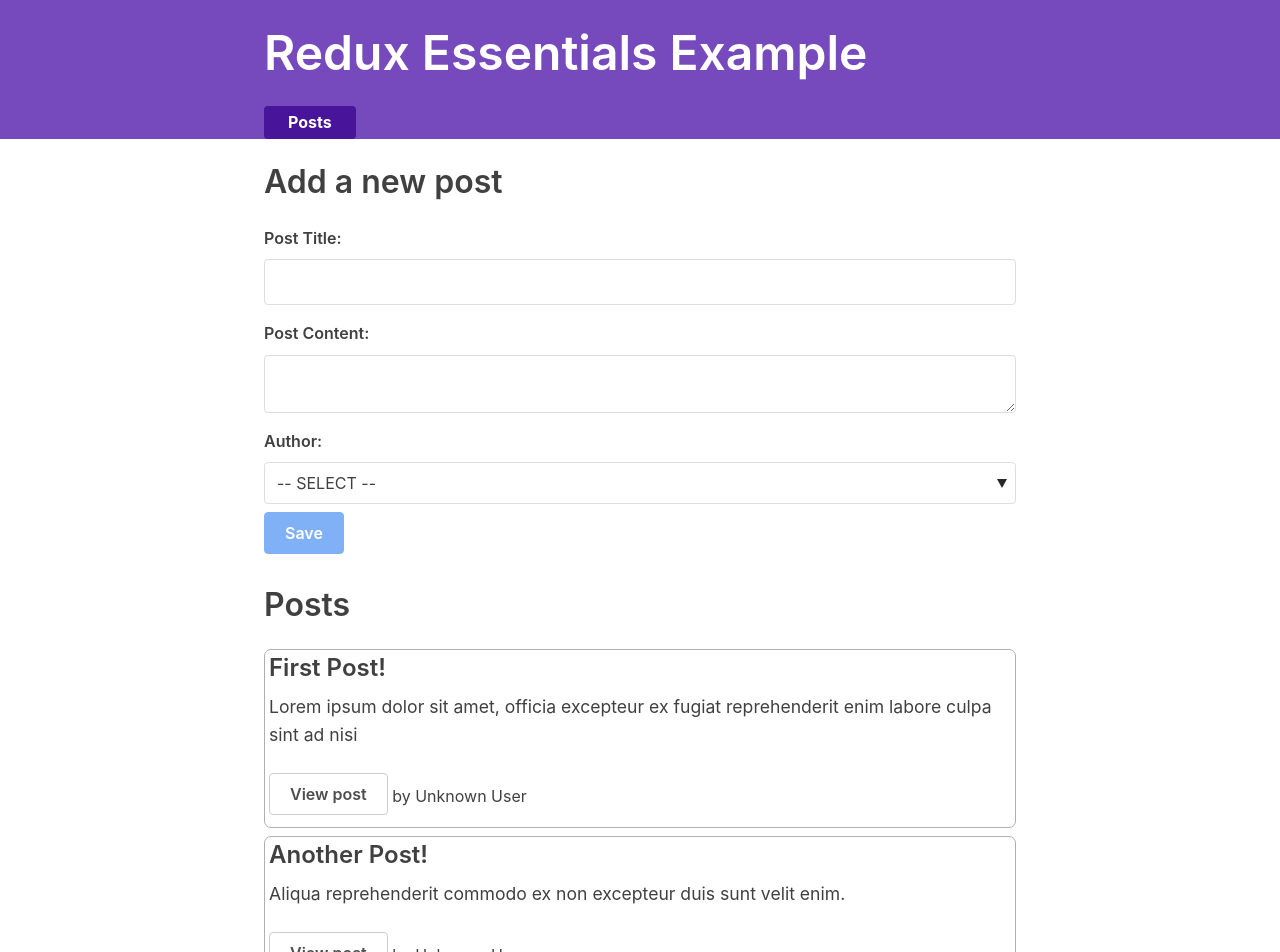
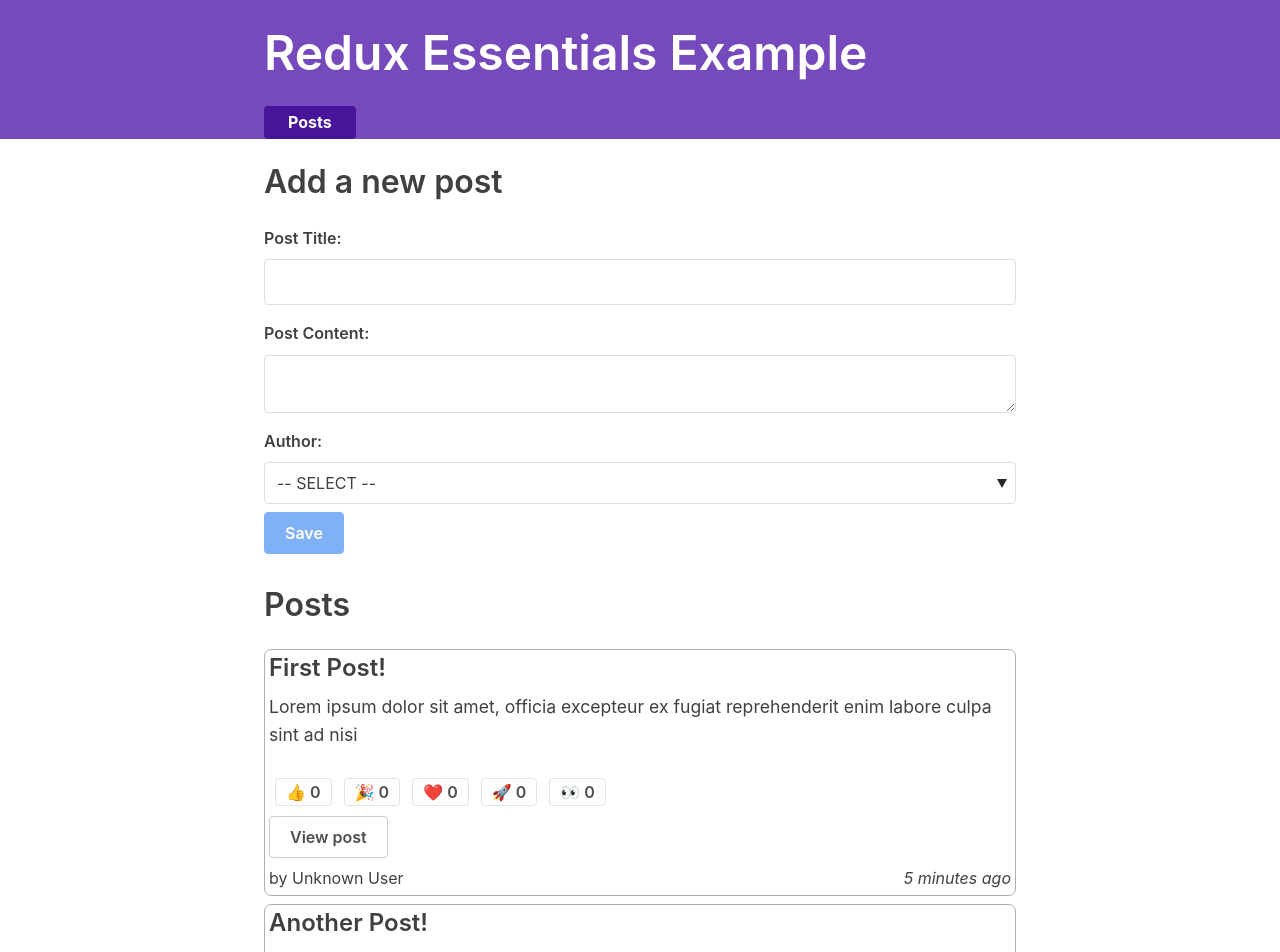
Before and after one commit to anujbhai/doc-demos-2023, a React (Create React App) app in the folder redux-code-along-ud/redux-starter-kit-main/: page / in a window 1280 px wide. Shown: the top 952 px of the page. Built offline with nearby package versions, Linux system fonts and the light colour scheme; what @mswjs/data, mock-socket, txtgen would draw is missing.

Commit message:
ud-redux-01 - post example interim - done.

```diff
--- a/redux-code-along-ud/redux-starter-kit-main/src/features/posts/PostsList/index.jsx
+++ b/redux-code-along-ud/redux-starter-kit-main/src/features/posts/PostsList/index.jsx
@@ -2,11 +2,15 @@
 import { useSelector } from "react-redux"
 import { NavLink } from "react-router-dom"
 import PostAuthor from "../PostAuthor"
+import TimeAgo from "../TimeAgo"
+import ReactionButtons from "../ReactionButtons"
 
 const PostsList = () => {
   const posts = useSelector(state => state.posts)
 
-  const renderedPosts = posts.map(post => (
+  const orderedPosts = posts.slice().sort((a, b) => b.date.localeCompare(a.date))
+
+  const renderedPosts = orderedPosts.map(post => (
     <article className="post-excerpt" key={ post.id }>
       <h3>{ post.title }</h3>
 
@@ -14,11 +18,17 @@
         { post.content.substring(0, 100) }
       </p>
 
+      <ReactionButtons post={ post } />
+
       <NavLink
         to={ `/posts/${post.id}` }
         className="button muted-button"
       >View post</NavLink> {' '}
-      <PostAuthor userId={ post.user } />
+
+      <footer className="post-list-item-footer">
+        <PostAuthor userId={ post.user } />
+        <TimeAgo timestamp={ post.date } />
+      </footer>
     </article>
   ))
 
--- /dev/null
+++ b/redux-code-along-ud/redux-starter-kit-main/src/features/posts/ReactionButtons/index.jsx
@@ -0,0 +1,32 @@
+import { useDispatch } from "react-redux"
+import { reactionAdded } from "../postsSlice"
+
+const reactionEmoji = {
+  thumbsUp: '👍',
+  hooray: '🎉',
+  heart: '❤️',
+  rocket: '🚀',
+  eyes: '👀',
+}
+
+const ReactionButtons = props => {
+  const { post } = props
+  const dispatch = useDispatch()
+
+  const reactionButtons = Object.entries(reactionEmoji).map(([name, emoji]) => {
+    return (
+      <button
+        key={ name }
+        type="button"
+        className="muted-button reaction-button"
+        onClick={ () => dispatch(reactionAdded({ postId: post.id, reaction: name })) }
+      >
+        { emoji } { post.reactions[name] }
+      </button>
+    )
+  })
+
+  return <div>{ reactionButtons }</div>
+}
+
+export default ReactionButtons
--- a/redux-code-along-ud/redux-starter-kit-main/src/features/posts/SinglePostPage/index.jsx
+++ b/redux-code-along-ud/redux-starter-kit-main/src/features/posts/SinglePostPage/index.jsx
@@ -1,5 +1,9 @@
 import { useSelector } from "react-redux"
 import { NavLink, useParams } from "react-router-dom"
+
+import PostAuthor from "../PostAuthor"
+import TimeAgo from "../TimeAgo"
+import ReactionButtons from "../ReactionButtons"
 
 const SinglePostPage = () => {
   const { postId } = useParams()
@@ -21,8 +25,18 @@
 
         <p className="post-content">{ post.content }</p>
 
+        <ReactionButtons post={ post } />
+
+        <blockquote>
+          <PostAuthor userId={ post.user } />
+        </blockquote>
+
+        <p>
+          <TimeAgo timestamp={ post.date } />
+        </p>
+
         <NavLink
-          to={ `/editPost/${post.id}` }
+          to={ `/editPost/${ post.id }` }
           className='button'
         >Edit</NavLink>
       </article>
--- /dev/null
+++ b/redux-code-along-ud/redux-starter-kit-main/src/features/posts/TimeAgo/index.jsx
@@ -0,0 +1,22 @@
+import { formatDistanceToNow, parseISO } from "date-fns"
+
+const TimeAgo = props => {
+  const { timestamp } = props
+
+  let timeago = ''
+
+  if (timestamp) {
+    const date = parseISO(timestamp)
+    const timeperiod = formatDistanceToNow(date)
+
+    timeago = ` ${ timeperiod } ago`
+  }
+
+  return (
+    <span title={timestamp}>
+      <i>{ timeago }</i>
+    </span>
+  )
+}
+
+export default TimeAgo
--- a/redux-code-along-ud/redux-starter-kit-main/src/features/posts/postsSlice.js
+++ b/redux-code-along-ud/redux-starter-kit-main/src/features/posts/postsSlice.js
@@ -1,15 +1,60 @@
 import { createSlice, nanoid } from "@reduxjs/toolkit"
+import { sub } from "date-fns"
 
 const initialState = [
-  {id: '1', title: 'First Post!', content: 'Lorem ipsum dolor sit amet, officia excepteur ex fugiat reprehenderit enim labore culpa sint ad nisi Lorem pariatur mollit ex esse exercitation amet.'},
-  {id: '2', title: 'Another Post!', content: 'Aliqua reprehenderit commodo ex non excepteur duis sunt velit enim.'},
-  {id: '3', title: 'Yet Another Post!', content: 'Voluptate laboris sint cupidatat ullamco ut ea consectetur et est culpa et culpa duis.'},
+  {
+    id: '1',
+    title: 'First Post!',
+    content: 'Lorem ipsum dolor sit amet, officia excepteur ex fugiat reprehenderit enim labore culpa sint ad nisi Lorem pariatur mollit ex esse exercitation amet.',
+    date: sub(new Date(), { minutes: 5 }).toISOString(),
+    reactions: {
+      thumbsUp: 0,
+      hooray: 0,
+      heart: 0,
+      rocket: 0,
+      eyes: 0
+    },
+  },
+  {
+    id: '2',
+    title: 'Another Post!',
+    content: 'Aliqua reprehenderit commodo ex non excepteur duis sunt velit enim.',
+    date: sub(new Date(), { minutes: 10 }).toISOString(),
+    reactions: {
+      thumbsUp: 0,
+      hooray: 0,
+      heart: 0,
+      rocket: 0,
+      eyes: 0
+    },
+  },
+  {
+    id: '3',
+    title: 'Yet Another Post!',
+    content: 'Voluptate laboris sint cupidatat ullamco ut ea consectetur et est culpa et culpa duis.',
+    date: sub(new Date(), { minutes: 120 }).toISOString(),
+    reactions: {
+      thumbsUp: 0,
+      hooray: 0,
+      heart: 0,
+      rocket: 0,
+      eyes: 0
+    },
+  },
 ]
 
 const postsSlice = createSlice({
   name: 'posts',
   initialState,
   reducers: {
+    reactionAdded(state, action) {
+      const { postId, reaction } = action.payload
+      const existingPost = state.find(post => post.id === postId)
+
+      if (existingPost) {
+        existingPost.reactions[reaction]++
+      }
+    },
     postAdded: {
       reducer(state, action) {
         state.push(action.payload)
@@ -18,9 +63,17 @@
         return {
           payload: {
             id: nanoid(),
+            date: new Date().toISOString(),
             title,
             content,
             user: userId,
+            reactions: {
+              thumbsUp: 0,
+              hooray: 0,
+              heart: 0,
+              rocket: 0,
+              eyes: 0
+            },
           }
         }
       }
@@ -33,12 +86,12 @@
         existingPost.title = title
         existingPost.content = content
       }
-    }
+    },
   },
 })
 
 console.log('Initial state:', initialState)
 
-export const {postAdded, postUpdated} = postsSlice.actions
+export const {postAdded, postUpdated, reactionAdded} = postsSlice.actions
 
 export default postsSlice.reducer
--- a/redux-code-along-ud/redux-starter-kit-main/src/index.css
+++ b/redux-code-along-ud/redux-starter-kit-main/src/index.css
@@ -120,6 +120,13 @@
 
 .posts-list .post-excerpt + .post-excerpt {
   margin-top: 0.5rem;
+}
+
+.post-list-item-footer {
+  display: flex;
+  flex-wrap: nowrap;
+  flex-direction: row;
+  justify-content: space-between;
 }
 
 .posts-container.disabled {
```
